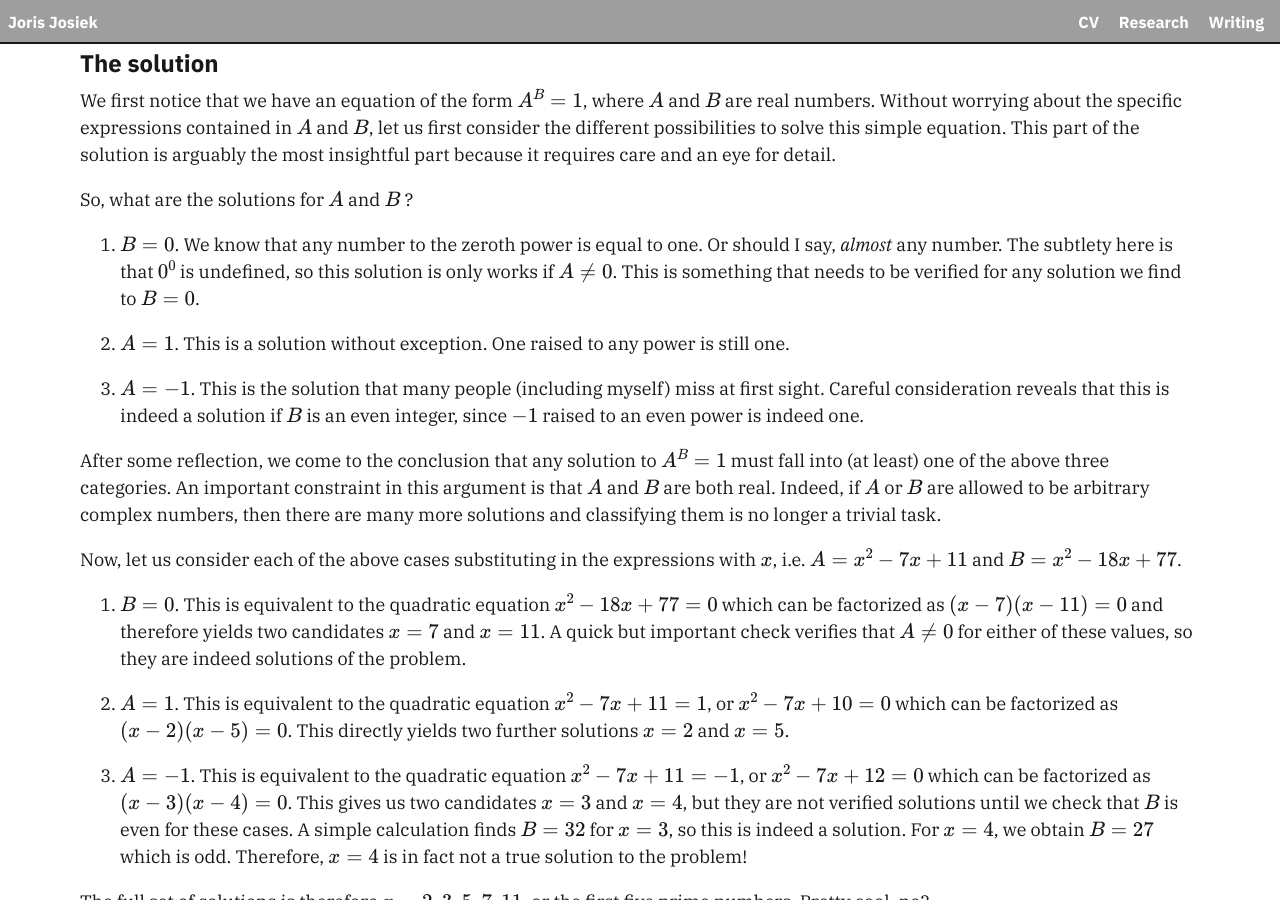
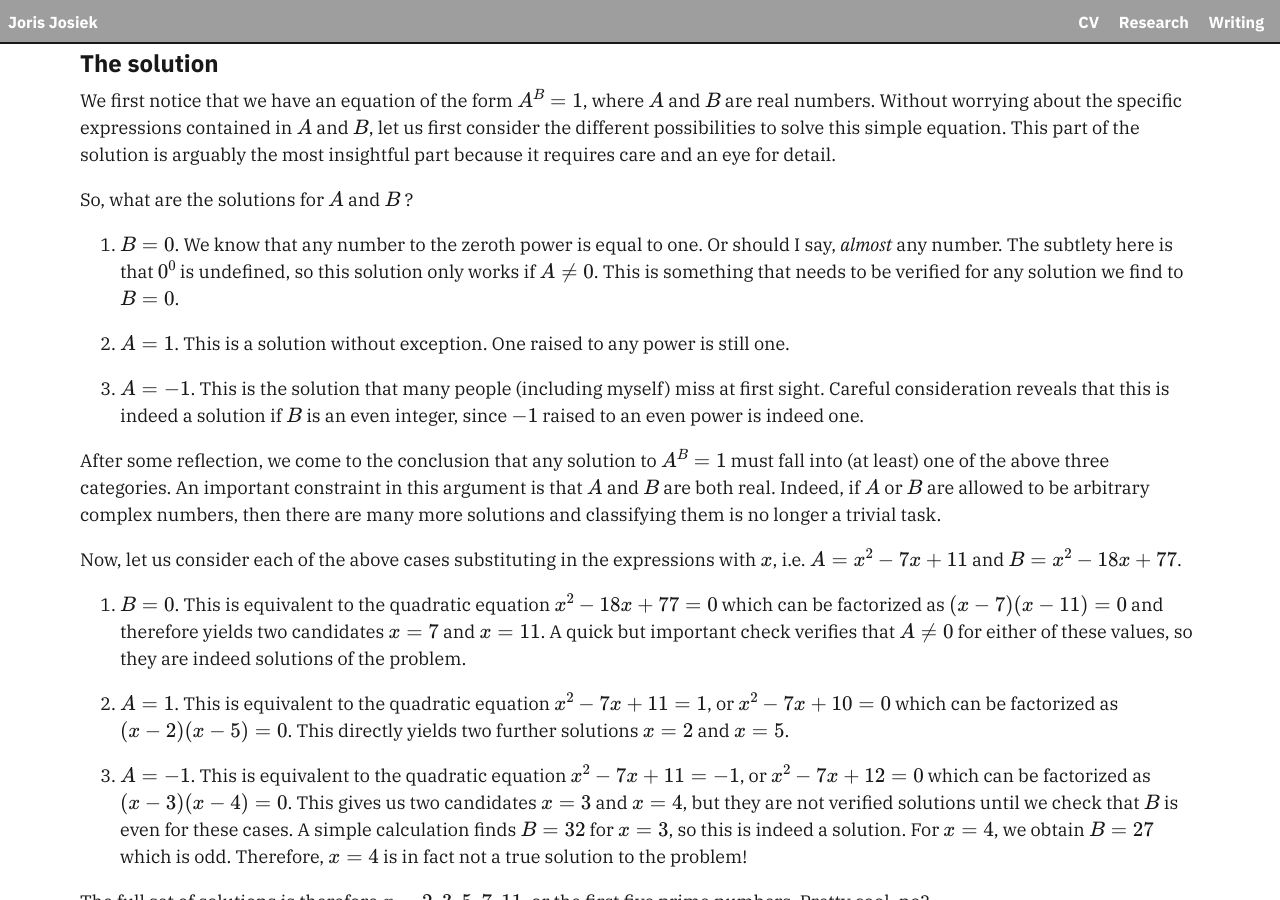
Before and after one commit to JorisJosiek/jorisjosiek.github.io, a Jekyll site: the page built from _posts/2022-11-24-power-of-quadratics.md, in a window 1280 px wide and 900 px high, scrolled down 1174 px. Built offline with Jekyll 4.4.1, drawn with Linux system fonts in a browser that asks for light colours; formulas are drawn with MathJax 3.

```diff
--- a/_posts/2022-11-24-power-of-quadratics.md
+++ b/_posts/2022-11-24-power-of-quadratics.md
@@ -23,7 +23,7 @@ We first notice that we have an equation of the form $$A^B=1$$, where $$A$$ and
 
 So, what are the solutions for $$A$$ and $$B$$ ?
 
-1. $$B=0$$. We know that any number to the zeroth power is equal to one. Or should I say, *almost* any number. The subtlety here is that $$0^0$$ is undefined, so this solution is only works if $$A\neq 0$$. This is something that needs to be verified for any solution we find to $$B=0$$.
+1. $$B=0$$. We know that any number to the zeroth power is equal to one. Or should I say, *almost* any number. The subtlety here is that $$0^0$$ is undefined, so this solution only works if $$A\neq 0$$. This is something that needs to be verified for any solution we find to $$B=0$$.
 
 2. $$A=1$$. This is a solution without exception. One raised to any power is still one.
 
```
